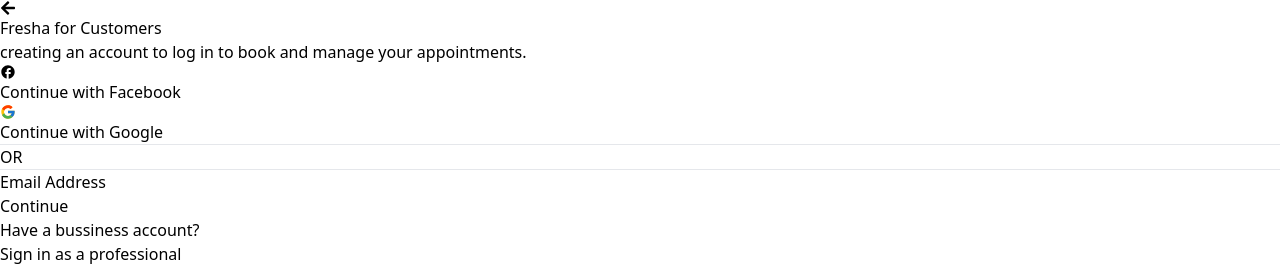
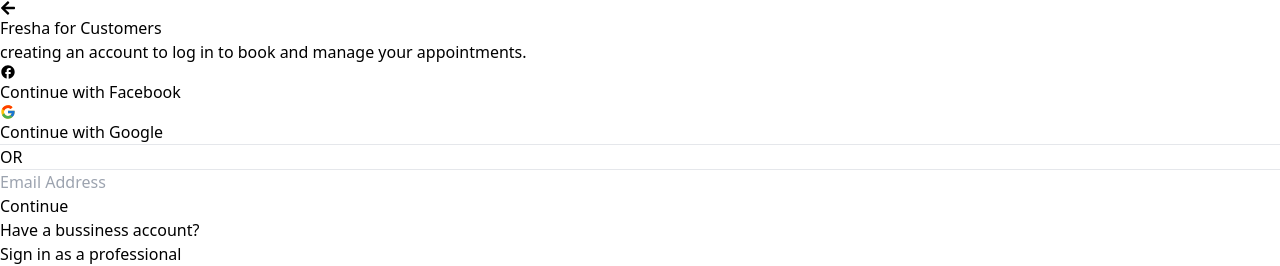
Before and after one commit to MubassamAli128/ReactClass2, a React (Vite) app: page / in a window 1280 px wide. Shown: the top 266 px of the page. Built offline with nearby package versions, Linux system fonts and the light colour scheme.

Commit message:
A2 page 1 Done!

```diff
--- a/src/App.jsx
+++ b/src/App.jsx
@@ -1,22 +1,47 @@
-import { } from 'react'
-import p from './assets/p.jpg'
-// import LoginForm from './components/LoginForm'
-// import RegisterForm from './components/registerForm'
-import EmailLogin from './components/emailLogin'
+import React, { useState} from 'react';
+import p from './assets/p.jpg';
+import LoginForm from './components/LoginForm';
+import RegisterForm from './components/registerForm';
+import EmailLogin from './components/emailLogin';
 
 function App() {
+  const [currentPage, setCurrentPage] = useState(localStorage.getItem('page') || 'EmailLogin');
+
+  const checkInput = (event) => {
+    if (event.target.id === 'LoginEmailBtn') {
+
+      const EmailInput = document.getElementById('LoginEmail');
+      if (EmailInput.value === localStorage.getItem('Email')) {
+        console.log('Welcome');
+        setCurrentPage('LoginForm');
+      } else {
+        console.log('Wrong Email or not registered. Please join us.');
+      }
+    }
+  };
+
+  const checkPoint = () => {
+    if (currentPage === 'EmailLogin') {
+      return <EmailLogin changes={checkInput} />;
+    } else if (currentPage === 'RegisterForm') {
+      return <RegisterForm changes={checkInput} />;
+    } else if (currentPage === 'LoginForm') {
+      return <LoginForm changes={checkInput} />;
+    } else {
+      return <EmailLogin changes={checkInput} />;
+    }
+  };
+
   return (
     <>
       <div className='flex flex-row items-center justify-between w-full h-screen'>
-        <div className='w-[50%] h-full'>
-         <EmailLogin/>
-         {/* <RegisterForm/> */}
-        {/* <LoginForm/> */}
+        <div id='content_div' className='w-[50%] h-full'>
+          {checkPoint()}
         </div>
-        <img src={p} alt="" className='w-[50%] h-full'/>
+        <img src={p} alt="" className='w-[50%] h-full' />
       </div>
     </>
-  )
+  );
 }
 
-export default App
+export default App;
--- a/src/components/button.jsx
+++ b/src/components/button.jsx
@@ -1,11 +1,14 @@
 import React from 'react'
 
 function Button(data) {
+
+
+
     return (
         <>
-            <button className={` ${data.bg} ${data.text}  w-full p-2 justify-center items-center rounded-md flex border border-gray-300`}>
+            <button id={data.id} onClick={data.Click} className={` ${data.bg} ${data.text}  w-full p-2 justify-center items-center rounded-md flex border border-gray-300`}>
                 <div className='text-2xl absolute left-4'>
-                  {data.children}
+                    {data.children}
                 </div>
                 <div className='font-semibold'>
                     {data.value}
--- a/src/components/emailLogin.jsx
+++ b/src/components/emailLogin.jsx
@@ -8,9 +8,12 @@
 import Input from './inputField';
 // import { GrLanguage } from "react-icons/gr";
 // import { SlSupport } from "react-icons/sl";
-function EmailLogin() {
+function EmailLogin(props) {
+
+
+
     return (
-        <div className='p-24 gap-3 flex flex-col justify-center items-center'>
+        <div className='p-24 gap-3 flex flex-col justify-center h-full items-center'>
             <div className='absolute left-3 top-3'>
                 <FaArrowLeft />
             </div>
@@ -31,10 +34,10 @@
                 <HrLine />
             </div>
             <div className='w-full'>
-                <Input value="Email Address" type="email" />
+                <Input id="LoginEmail" placeholder="Email Address" type="email" />
             </div>
             <div className='w-full'>
-                <Button value="Continue" bg="bg-black" text="text-white" />
+                <Button id="LoginEmailBtn" Click={props.changes} value="Continue" bg="bg-black" text="text-white" />
             </div>
             <div className='text-center '>
                 <Heading tsize="text-md" Heading="Have a bussiness account?" subHeading="Sign in as a professional" />
--- a/src/components/inputField.jsx
+++ b/src/components/inputField.jsx
@@ -1,11 +1,18 @@
-import React from 'react'
+import React, { useState } from 'react';
 
-function Input(data) {
+function Input({id, type, placeholder }) {
+  const [inputValue, setInputValue] = useState('');
+
+  const InputChanges = (event) => {
+    const value=event.target.value;
+    setInputValue(value);
+  };
+
   return (
     <div>
-      <input value={data.value} type={data.type} className='bg-white text-gray-400 pl-4 w-full p-2 justify-center items-center rounded-md flex border border-gray-300'/>
+      <input id={id} type={type} value={inputValue} onChange={InputChanges} placeholder={placeholder} className="bg-white pl-4 w-full p-2 justify-center items-center rounded-md flex border border-gray-300 placeholder:text-gray-400"/>
     </div>
-  )
+  );
 }
 
-export default Input
+export default Input;
```
